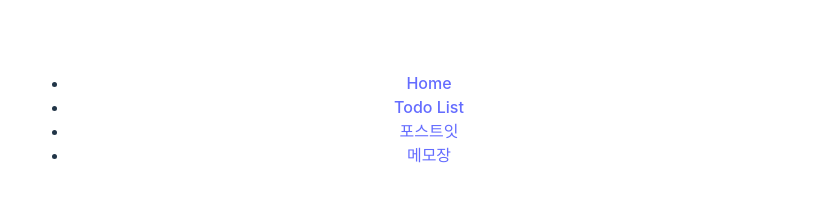
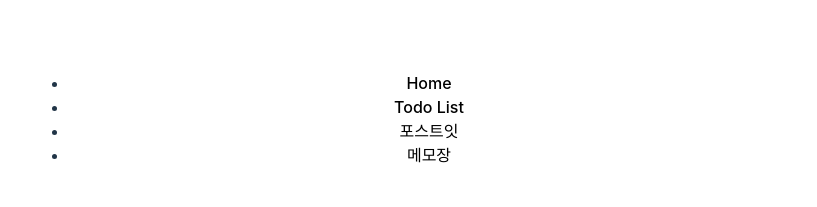
Before and after one commit to leeraquel/to-do-list-vite-aws, a React (Vite) app: page / in a window 1280 px wide. Shown: the top 207 px of the page, without its empty margins (231-1048 px from the left). Built offline with nearby package versions, Linux system fonts and the light colour scheme.

Commit message:
:lipstick: (link 색상 변경)

```diff
--- a/src/App.tsx
+++ b/src/App.tsx
@@ -13,16 +13,16 @@ const App: React.FC = () => {
             <nav>
                 <ul>
                     <li>
-                        <Link to="/">Home</Link>
+                        <Link to="/" style={{ color: 'black' }}>Home</Link>
                     </li>
                     <li>
-                        <Link to="/todos">Todo List</Link>
+                        <Link to="/todos" style={{ color: 'black' }}>Todo List</Link>
                     </li>
                     <li>
-                        <Link to="/postit">포스트잇</Link>
+                        <Link to="/postit" style={{ color: 'black' }}>포스트잇</Link>
                     </li>
                     <li>
-                        <Link to="/notepad">메모장</Link>
+                        <Link to="/notepad" style={{ color: 'black' }}>메모장</Link>
                     </li>
                 </ul>
             </nav>
```
